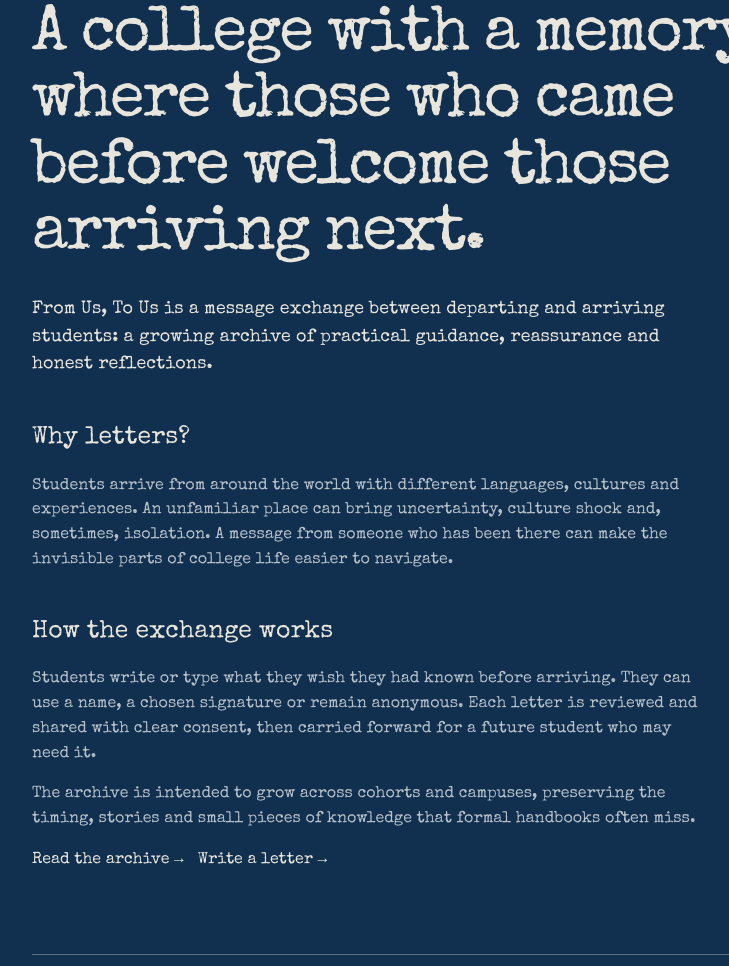
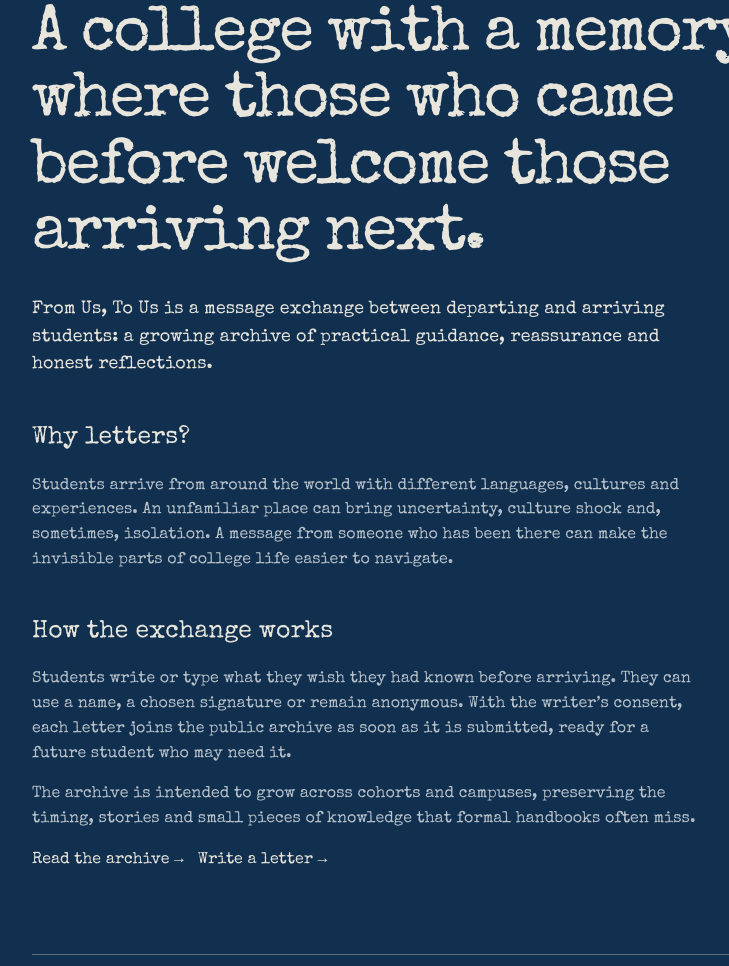
Before and after one commit to 2123836206-crypto/from-us-to-us, a plain HTML site: page about.html in a window 1280 px wide. Shown: the part 200-1166 px from the top of the page, without its empty margins (188-917 px from the left). Drawn offline with nearby package versions, Linux system fonts and the light colour scheme.

Commit message:
Publish letters immediately with consent

```diff
--- a/about.html
+++ b/about.html
@@ -17,7 +17,7 @@
     <h2>Why letters?</h2>
     <p class="copy">Students arrive from around the world with different languages, cultures and experiences. An unfamiliar place can bring uncertainty, culture shock and, sometimes, isolation. A message from someone who has been there can make the invisible parts of college life easier to navigate.</p>
     <h2>How the exchange works</h2>
-    <p class="copy">Students write or type what they wish they had known before arriving. They can use a name, a chosen signature or remain anonymous. Each letter is reviewed and shared with clear consent, then carried forward for a future student who may need it.</p>
+    <p class="copy">Students write or type what they wish they had known before arriving. They can use a name, a chosen signature or remain anonymous. With the writer’s consent, each letter joins the public archive as soon as it is submitted, ready for a future student who may need it.</p>
     <p class="copy">The archive is intended to grow across cohorts and campuses, preserving the timing, stories and small pieces of knowledge that formal handbooks often miss.</p>
     <p><a href="index.html#archive">Read the archive →</a> &nbsp; <a href="index.html#write">Write a letter →</a></p>
   </main>
```
